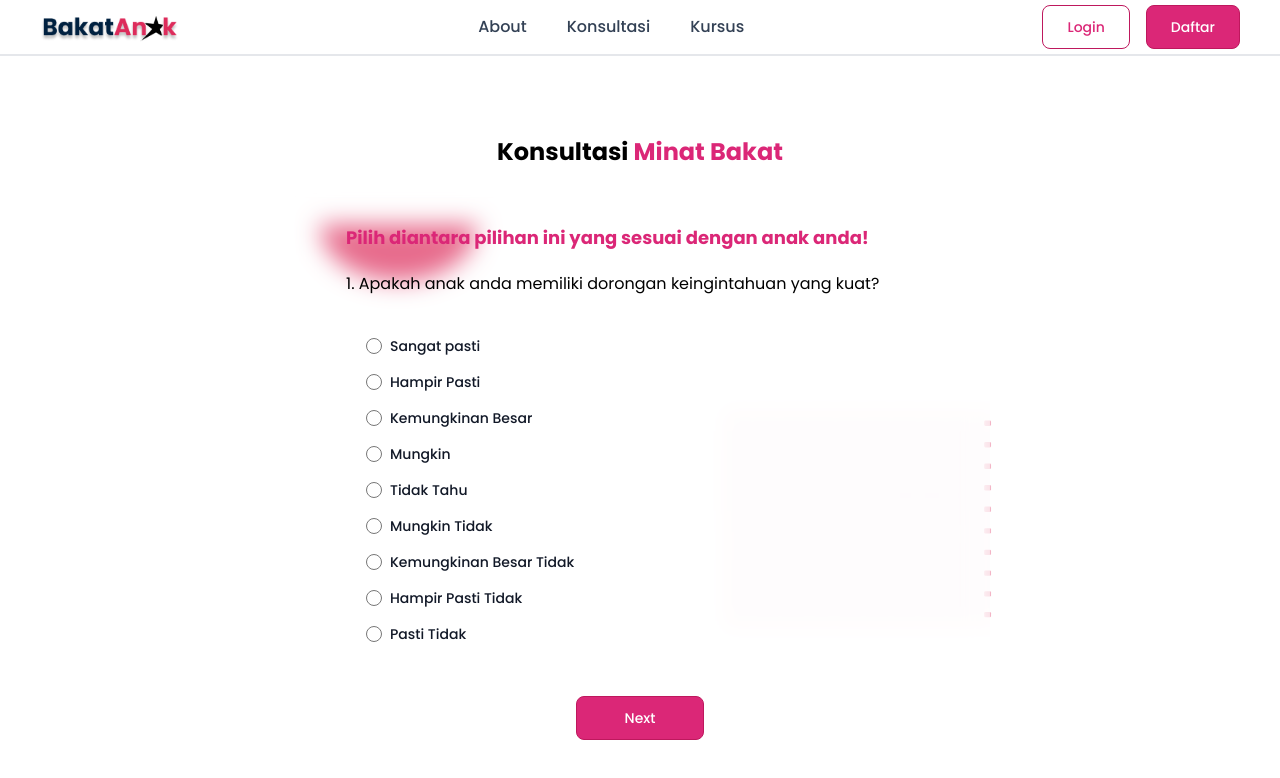
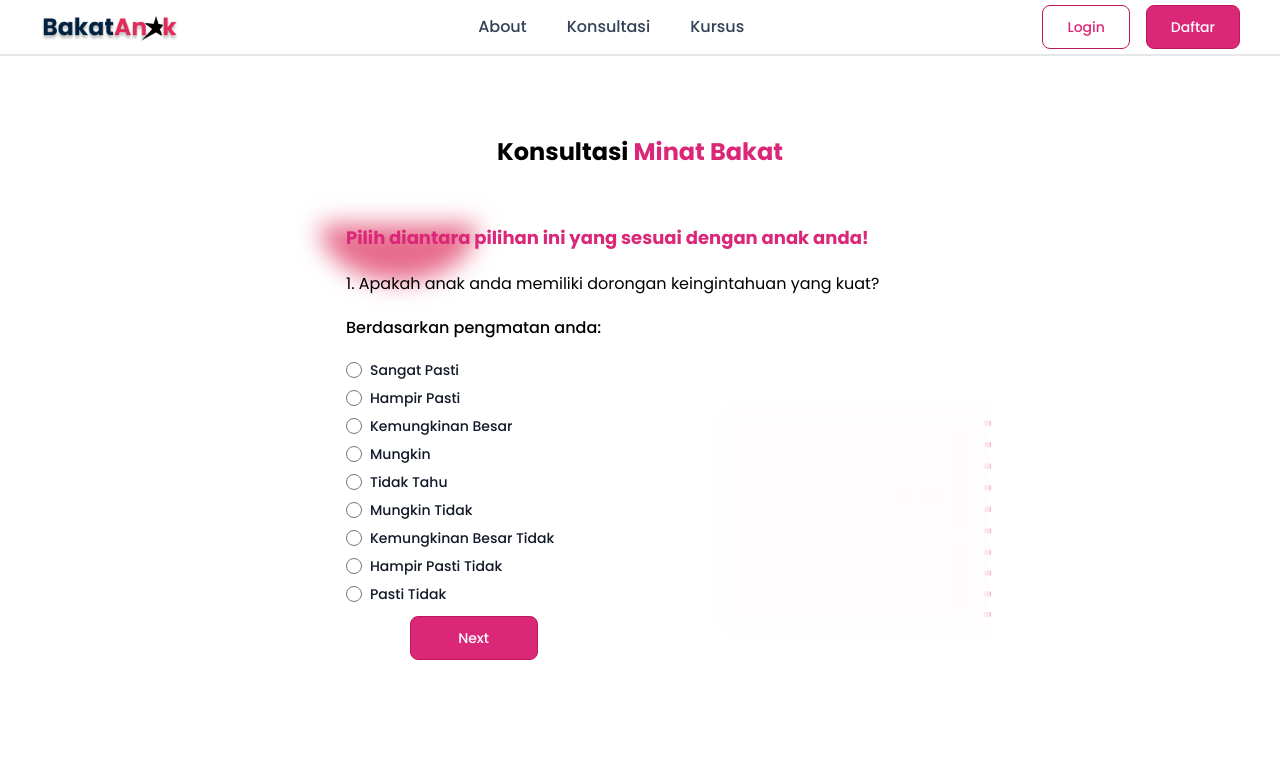
Before and after one commit to RioAldie/bakatanak-app, a Next.js app: page /consult in a window 1280 px wide. Shown: the top 778 px of the page. Built offline with nearby package versions, Linux system fonts and the light colour scheme.

Commit message:
make new radio button for question section in consult page

```diff
--- a/src/components/consultItem/question.tsx
+++ b/src/components/consultItem/question.tsx
@@ -1,6 +1,8 @@
 'use client';
 import QuestRadio from './questRadio';
 import question from '../../data/question';
+import { useState } from 'react';
+import RadioButtons from './radioButton';
 
 interface QuestionInterface {
   no: number;
@@ -11,6 +13,42 @@ interface QuestionInterface {
 
 const Question = (props: QuestionInterface) => {
   const { name, code, no, setQuest } = props;
+  const [value, setValue] = useState(0);
+  const [selectedValue, setSelectedValue] = useState(0);
+  const [cfIndicator, setCfIndicator] = useState([
+    {
+      code: 'C01',
+      value: 0,
+    },
+    {
+      code: 'C02',
+      value: 0,
+    },
+    {
+      code: 'C03',
+      value: 0,
+    },
+    {
+      code: 'C04',
+      value: 0,
+    },
+    {
+      code: 'C05',
+      value: 0,
+    },
+  ]);
+
+  const handleSetValueCfIndicator = (e: any) => {
+    e.preventDefault();
+
+    for (let i = 0; i < cfIndicator.length; i++) {
+      if (cfIndicator[i].code === code) {
+        console.log('value: ', selectedValue);
+      }
+    }
+
+    handleNextQuest();
+  };
   let counter = 0;
   const handleNextQuest = () => {
     counter = counter + 1;
@@ -24,7 +62,8 @@ const Question = (props: QuestionInterface) => {
       <p>
         {no}. {name}
       </p>
-      <div className="flex flex-col gap-4 justify-center p-5">
+      <form action="" onSubmit={(e) => handleSetValueCfIndicator(e)}>
+        {/* <div className="flex flex-col gap-4 justify-center p-5">
           <QuestRadio name={'Sangat pasti'} value={1} id={'cf-1'} />
           <QuestRadio name={'Hampir Pasti'} value={0.8} id="cf-2" />
           <QuestRadio
@@ -46,18 +85,23 @@ const Question = (props: QuestionInterface) => {
             id="cf-2"
           />
           <QuestRadio name={'Pasti Tidak'} value={0} id="cf-2" />
-      </div>
+        </div> */}
+        <RadioButtons
+          selectedValue={selectedValue}
+          setSelectedValue={setSelectedValue}
+        />
         <div className="w-full flex  items-center justify-center">
           {no !== 20 ? (
-          <button
-            className="text-white mt-3 w-32 h-11 bg-pink-600 transition-all duration-300 hover:text-white hover:bg-pink-800 border border-solid border-pink-700  focus:ring-4 focus:outline-none focus:ring-blue-300 font-medium rounded-lg text-sm px-6 py-2 text-center"
-            onClick={() => handleNextQuest()}>
+            <button className="text-white mt-3 w-32 h-11 bg-pink-600 transition-all duration-300 hover:text-white hover:bg-pink-800 border border-solid border-pink-700  focus:ring-4 focus:outline-none focus:ring-blue-300 font-medium rounded-lg text-sm px-6 py-2 text-center">
               Next
             </button>
           ) : (
-          <p>Selesai</p>
-        )}
+            <button className="text-white mt-3 w-32 h-11 bg-pink-600 transition-all duration-300 hover:text-white hover:bg-pink-800 border border-solid border-pink-700  focus:ring-4 focus:outline-none focus:ring-blue-300 font-medium rounded-lg text-sm px-6 py-2 text-center">
+              Selesai
+            </button>
+          )}{' '}
         </div>
+      </form>
     </div>
   );
 };
--- /dev/null
+++ b/src/components/consultItem/radioButton.tsx
@@ -0,0 +1,50 @@
+import React, { useState } from 'react';
+import { RadioGroup } from '@headlessui/react';
+
+interface QuestTypes {
+  selectedValue: number;
+  setSelectedValue: any;
+}
+const RadioButtons = (props: QuestTypes) => {
+  //   const [selectedValue, setSelectedValue] = useState(0);
+  const { selectedValue, setSelectedValue } = props;
+  const options = [
+    { value: 1, label: 'Sangat Pasti' },
+    { value: 0.8, label: 'Hampir Pasti' },
+    { value: 0.6, label: 'Kemungkinan Besar' },
+    { value: 0.5, label: 'Mungkin' },
+    { value: 0.4, label: 'Tidak Tahu' },
+    { value: 0.3, label: 'Mungkin Tidak' },
+    { value: 0.2, label: 'Kemungkinan Besar Tidak' },
+    { value: 0.1, label: 'Hampir Pasti Tidak' },
+    { value: 0, label: 'Pasti Tidak' },
+  ];
+
+  return (
+    <RadioGroup value={selectedValue} onChange={setSelectedValue}>
+      <RadioGroup.Label className="font-medium mb-5">
+        Berdasarkan pengmatan anda:
+      </RadioGroup.Label>
+      <div className="space-y-2 mt-4">
+        {options.map((option) => (
+          <RadioGroup.Option key={option.value} value={option.value}>
+            {() => (
+              <div className="flex items-center">
+                <input
+                  type="radio"
+                  name="cf"
+                  className="w-4 h-4 text-pink-600 bg-gray-100 border-gray-300 focus:ring-pink-500 dark:focus:ring-pink-600 accent-pink-600"
+                />
+                <p className="ms-2 text-sm font-medium text-gray-900">
+                  {option.label}
+                </p>
+              </div>
+            )}
+          </RadioGroup.Option>
+        ))}
+      </div>
+    </RadioGroup>
+  );
+};
+
+export default RadioButtons;
```
Also changed, not shown: src/app/consult/page.tsx (+6 -1 lines). Lines whose indentation alone changed are shown as unchanged.
